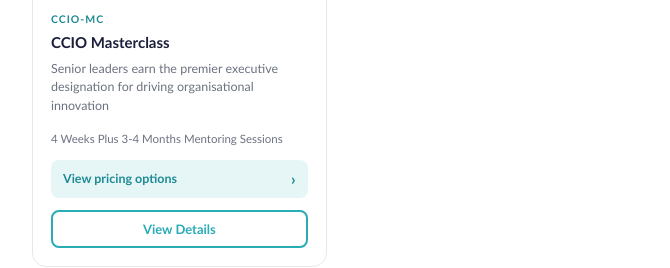
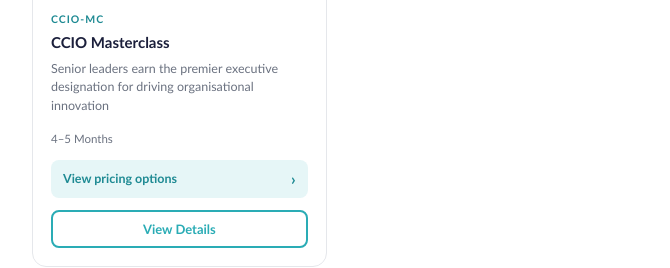
Before and after one commit to aelharouchi01/GIMI-Store, a plain HTML site: page index.html in a window 1280 px wide. Shown: the part 2185-2453 px from the top of the page, without its empty margins (296-966 px from the left). Drawn offline with Linux system fonts and the light colour scheme.

Commit message:
Simplify CCIO-MC duration so it fits on one line
CCIO Masterclass duration was '4 weeks plus 3-4 months mentoring
sessions', which wrapped and pushed card/modal text down. Shortened to
'4-5 months' (full breakdown remains in the description and includes).
CIP-MC stays '8 weeks'.

Co-Authored-By: Claude Opus 4.8 <noreply@anthropic.com>

```diff
--- a/index.html
+++ b/index.html
@@ -424,7 +424,7 @@ const PRODUCTS = [
   mk({ id:'ccio-mc', code:'CCIO-MC', track:'icore', cluster:'ccio-mc',
       title:'CCIO Masterclass',
       tagline:'Senior leaders earn the premier executive designation for driving organisational innovation',
-      price:2600, priceDisplay:'$2,600', certDisplay:'$2,600', trainDisplay:null, duration:'4 weeks plus 3-4 months mentoring sessions', target:'Senior Executives', modality:'Live Virtual Cohort',
+      price:2600, priceDisplay:'$2,600', certDisplay:'$2,600', trainDisplay:null, duration:'4–5 months', target:'Senior Executives', modality:'Live Virtual Cohort',
       badge:'gimi-store-assets/v2/ccio-mc.png',
       includes:['21+ hours live online with experts','3-4 months mentoring sessions to close the gaps on the innovation management system','CCIO Level 3 + Level 4 certifications','Online exam fees + remote proctor','IMBOK Level 3 Guide (e-copy)','Level 4 project review and guideline'],
       description:'The CCIO Masterclass is a 4-week virtual masterclass led by globally recognized innovation experts followed by a 3-4 month mentoring program to build their innovation management system using the GIMI SCDP framework (Strategy, Capacity, Discipline, Performance). It certifies a professional has the broad range of knowledge required to function as a successful manager and leader of enterprise-wide innovation programs.',
```
